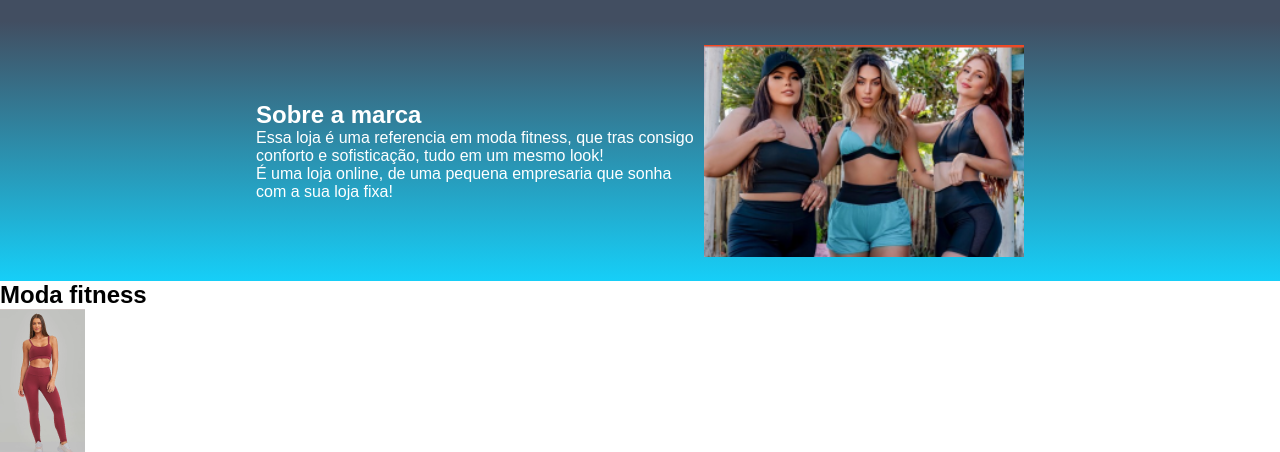
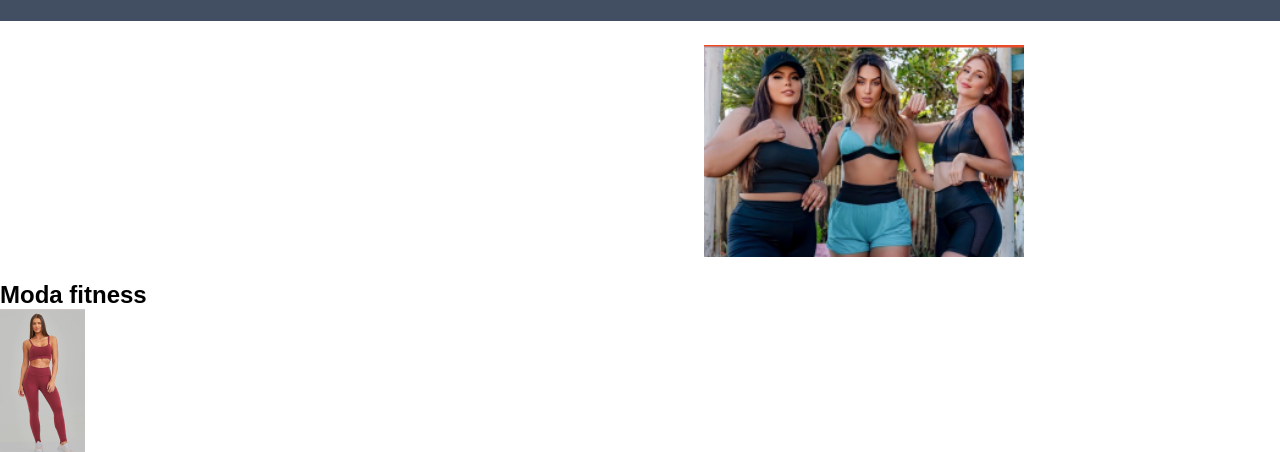
Before and after one commit to Raissacoutinhosantos/sala-turma-criativa, a plain HTML site: page index.html in a window 1280 px wide. Shown: the part 52-504 px from the top of the page. Drawn offline with Linux system fonts and the light colour scheme.

Commit message:
Update style.css

```diff
--- a/style.css
+++ b/style.css
@@ -29,7 +29,7 @@ body {
 }
 
 .escola{
-    background-image: linear-gradient(#424E61,#16CFF8);
+    background-image: linear-gradient(#A05858,);
     color:white;
     display: flex;
     justify-content: center;
```
